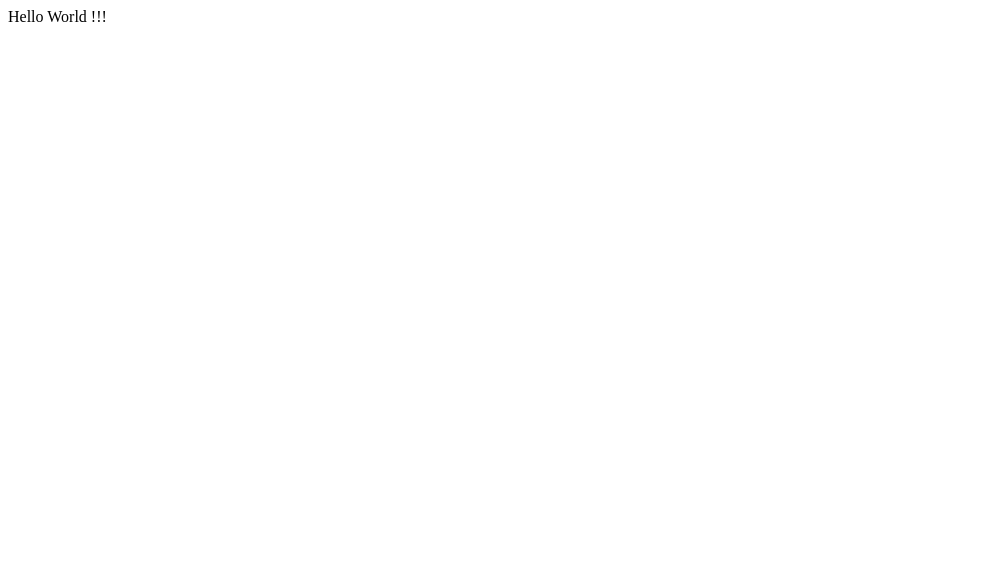
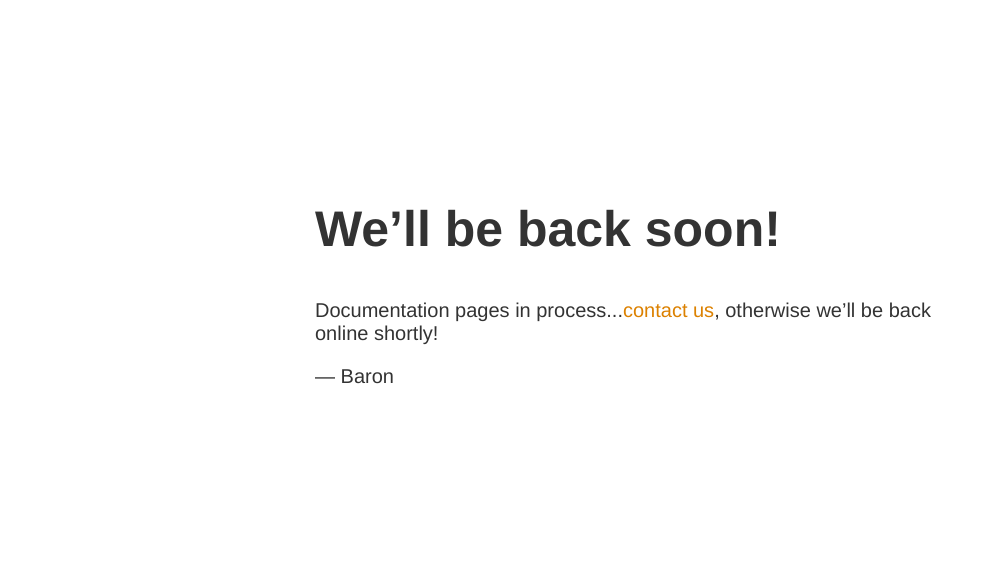
Before and after one commit to kapacheuski/uavosky.github.io, a plain HTML site: page index.html in a window 1280 px wide. Shown: the whole page, without its empty margins (0-986 px from the left). Drawn offline with Linux system fonts and the light colour scheme.

Commit message:
Update index.html

```diff
--- a/index.html
+++ b/index.html
@@ -1 +1,18 @@
-Hello World !!!
+<!doctype html>
+<title>Site Maintenance</title>
+<style>
+  body { text-align: center; padding: 150px; }
+  h1 { font-size: 50px; }
+  body { font: 20px Helvetica, sans-serif; color: #333; }
+  article { display: block; text-align: left; width: 650px; margin: 0 auto; }
+  a { color: #dc8100; text-decoration: none; }
+  a:hover { color: #333; text-decoration: none; }
+</style>
+
+<article>
+    <h1>We&rsquo;ll be back soon!</h1>
+    <div>
+        <p>Documentation pages in process...<a href="mailto:#">contact us</a>, otherwise we&rsquo;ll be back online shortly!</p>
+        <p>&mdash; Baron</p>
+    </div>
+</article>
```
